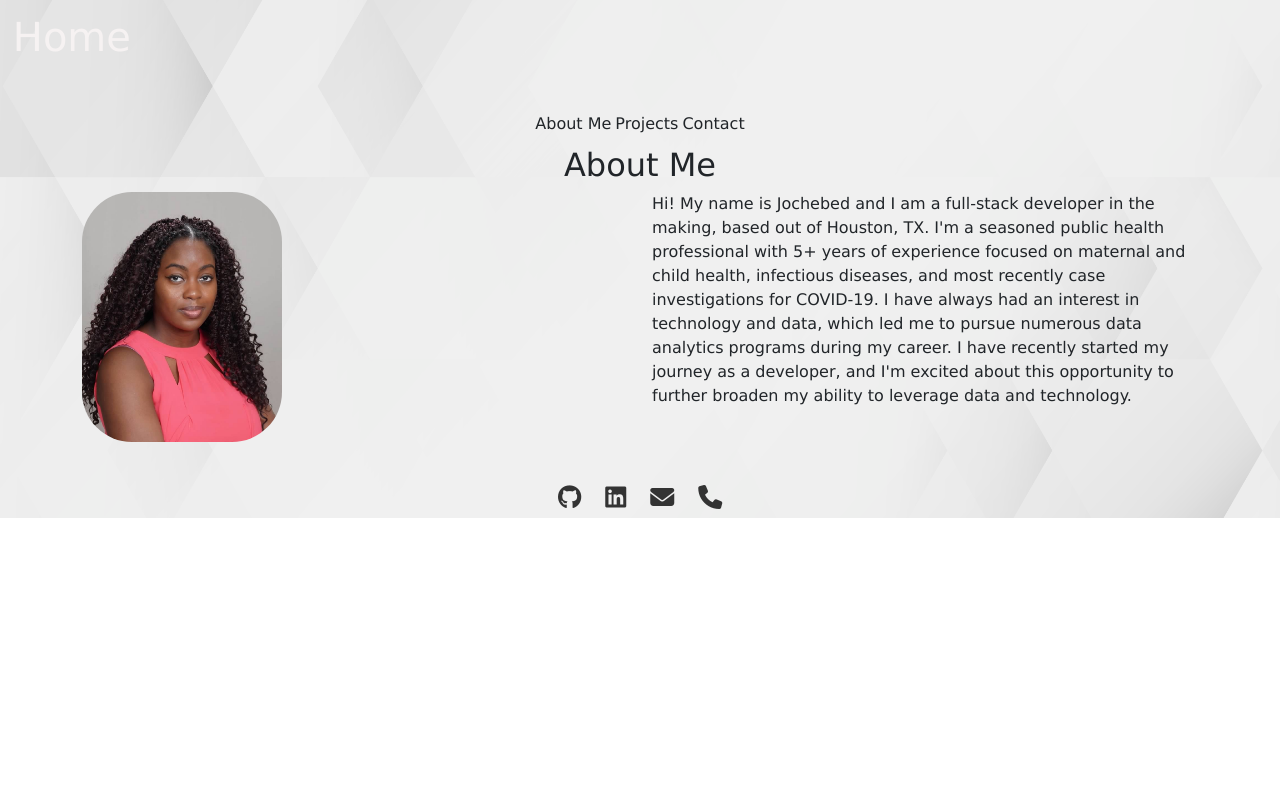
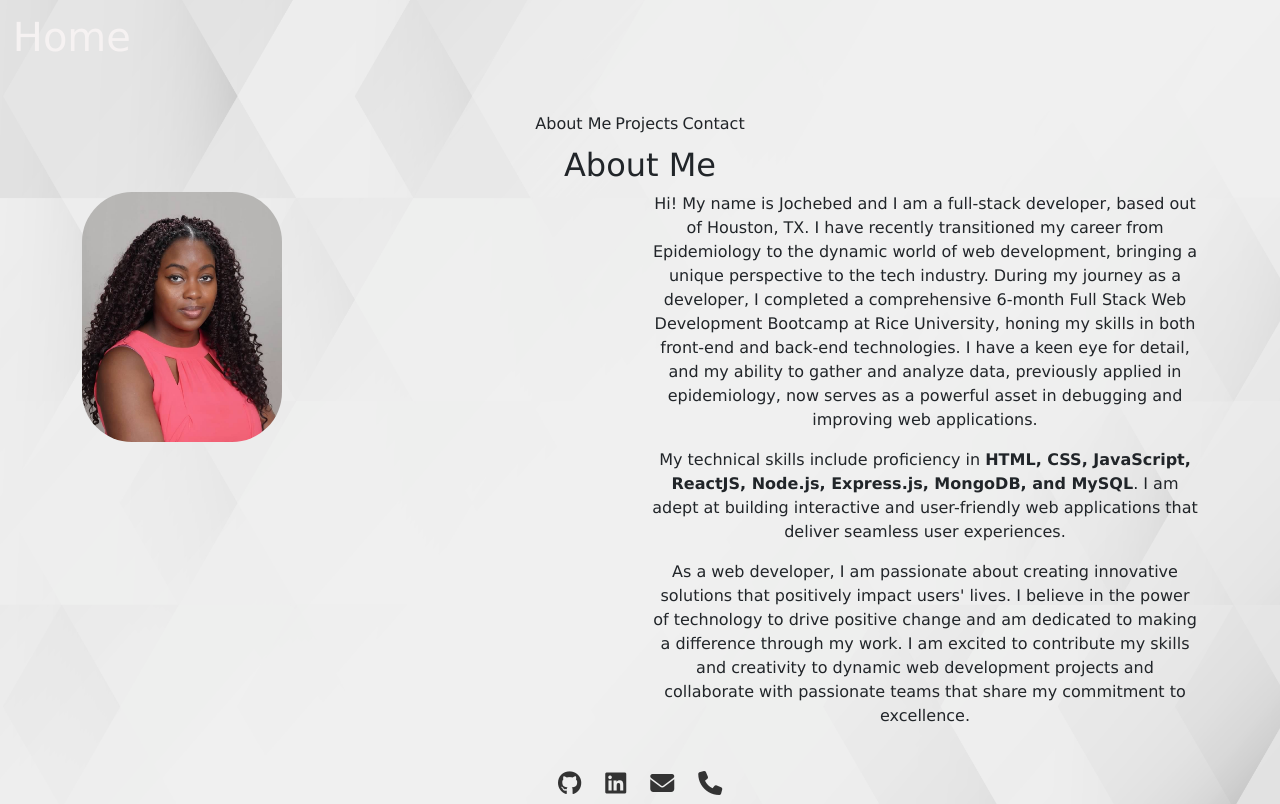
Before and after one commit to jomaduagwu/react-portfolio, a React (Create React App) app: page / in a window 1280 px wide. Built offline with nearby package versions, Linux system fonts and the light colour scheme.

Commit message:
Update about me

```diff
--- a/src/components/About/About.js
+++ b/src/components/About/About.js
@@ -12,13 +12,23 @@ function About() {
                         <img className="profile-img" src={aboutPhoto} alt="Jochebed Maduagwu" />
                     </figure>
                 </div>
-                <div className="col-md-6 d-flex alight-items-center">
-                    <p>Hi! My name is Jochebed and I am a full-stack developer in the making, based out of Houston, TX. I'm
-                        a seasoned public health professional with 5+ years of experience focused on maternal and child health,
-                        infectious diseases, and most recently case investigations for COVID-19. I have always had an interest in
-                        technology and data, which led me to pursue numerous data analytics programs during my career. I have
-                        recently started my journey as a developer, and I'm excited about this opportunity to further broaden my
-                        ability to leverage data and technology.
+                <div className="col-md-6 d-block text-center">
+                    <p>Hi! My name is Jochebed and I am a full-stack developer, based out of Houston, TX. I have recently transitioned
+                        my career from Epidemiology to the dynamic world of web development, bringing a unique perspective to the tech
+                        industry. During my journey as a developer, I completed a comprehensive 6-month Full Stack Web Development Bootcamp
+                        at Rice University, honing my skills in both front-end and back-end technologies. I have a keen eye for detail, and
+                        my ability to gather and analyze data, previously applied in epidemiology, now serves as a powerful asset in debugging
+                        and improving web applications.
+                    </p>
+                    <p>
+                    My technical skills include proficiency in <strong>HTML, CSS, JavaScript, ReactJS, Node.js, Express.js, MongoDB, and MySQL</strong>. I am adept
+                    at building interactive and user-friendly web applications that deliver seamless user experiences.
+                    </p>
+                    <p>
+                        As a web developer, I am passionate about creating innovative solutions that positively impact users' lives. I believe
+                        in the power of technology to drive positive change and am dedicated to making a difference through my work. I am excited
+                        to contribute my skills and creativity to dynamic web development projects and collaborate with passionate teams that share
+                        my commitment to excellence.
                     </p>
                 </div>
             </div>
```
